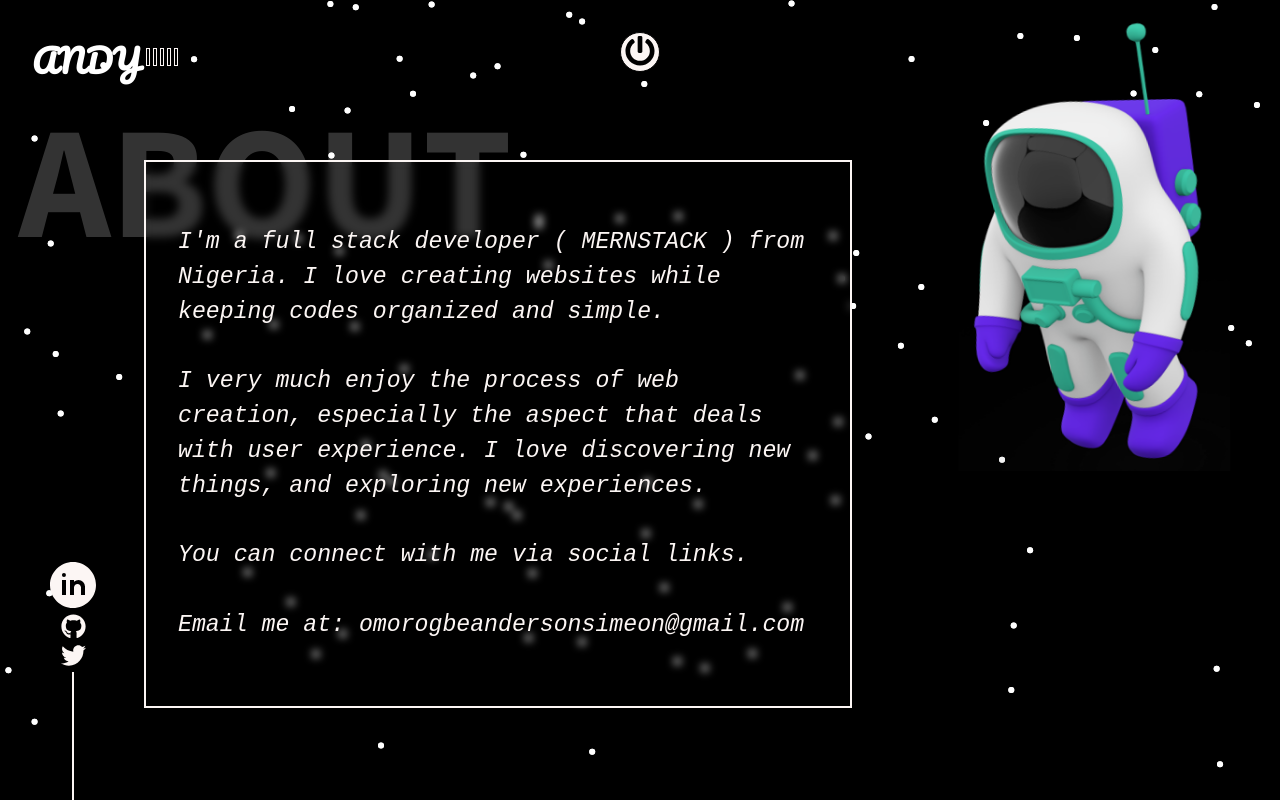
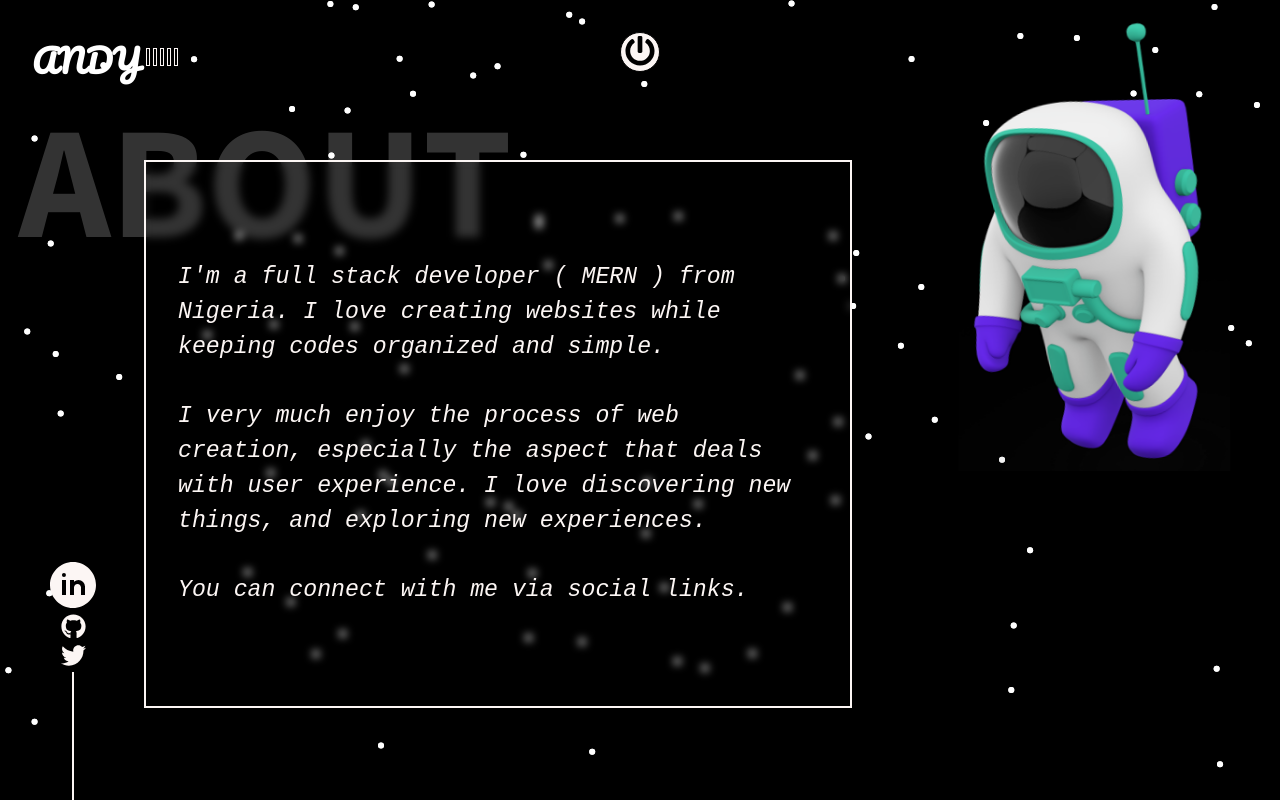
Before and after one commit to IamAnderson/Portfolio, a React (Create React App) app: page /About in a window 1280 px wide. Built offline with nearby package versions, Linux system fonts and the light colour scheme.

Commit message:
Update AboutPage.js

```diff
--- a/src/Components/AboutPage.js
+++ b/src/Components/AboutPage.js
@@ -83,13 +83,11 @@ const AboutPage = () => {
         <BigTitle Text='ABOUT'/>
 
         <Main>
-        I'm a full stack developer ( MERNSTACK ) from Nigeria. I love creating websites while keeping codes organized and simple.
+        I'm a full stack developer ( MERN ) from Nigeria. I love creating websites while keeping codes organized and simple.
         <br /> <br />
         I very much enjoy the process of web creation, especially the aspect that deals with user experience. I love discovering new things, and exploring new experiences.
         <br /> <br />
         You can connect with me via social links.
-        <br /> <br />
-        Email me at: omorogbeandersonsimeon@gmail.com
         </Main>
 
         <SpaceMan>
```
